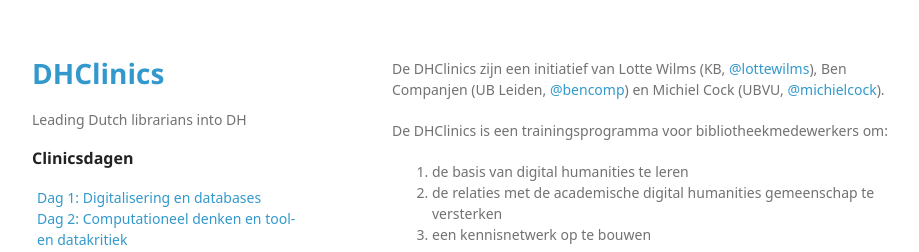
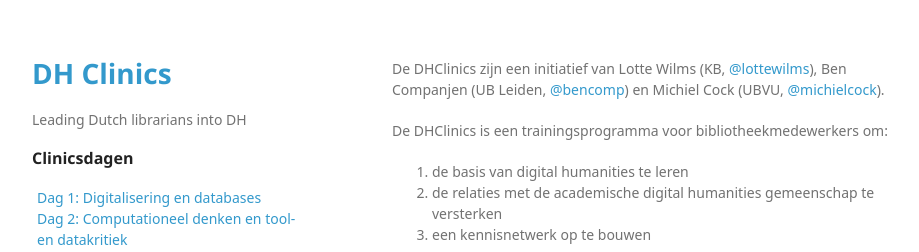
Before and after one commit to DHClinics/dhclinics.github.io, a Jekyll site: the page built from index.md, in a window 1280 px wide. Shown: the top 252 px of the page, without its empty margins (178-1097 px from the left). Built offline with Jekyll 4.4.1, drawn with Linux system fonts in a browser that asks for light colours; some web fonts are replaced; a script that is not in the unit is left out.

Commit message:
Schrijf 'DH Clinics' met een spatie

```diff
--- a/_config.yml
+++ b/_config.yml
@@ -1,6 +1,6 @@
 theme: jekyll-theme-minimal
-title: DHClinics
-description: "DHClinics: leading Dutch librarians into DH"
+title: DH Clinics
+description: "DH Clinics: leading Dutch librarians into DH"
 tagline: "Leading Dutch librarians into DH"
 lang: nl-NL
 collections:
```
